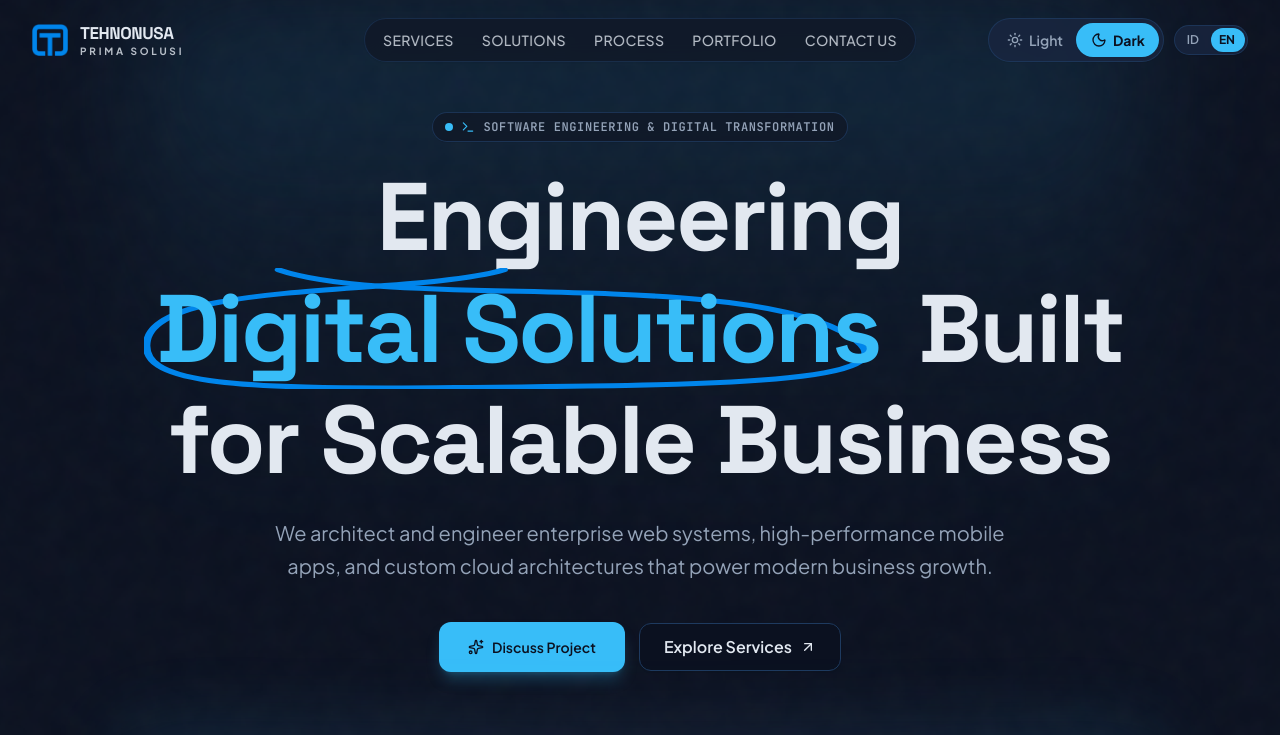
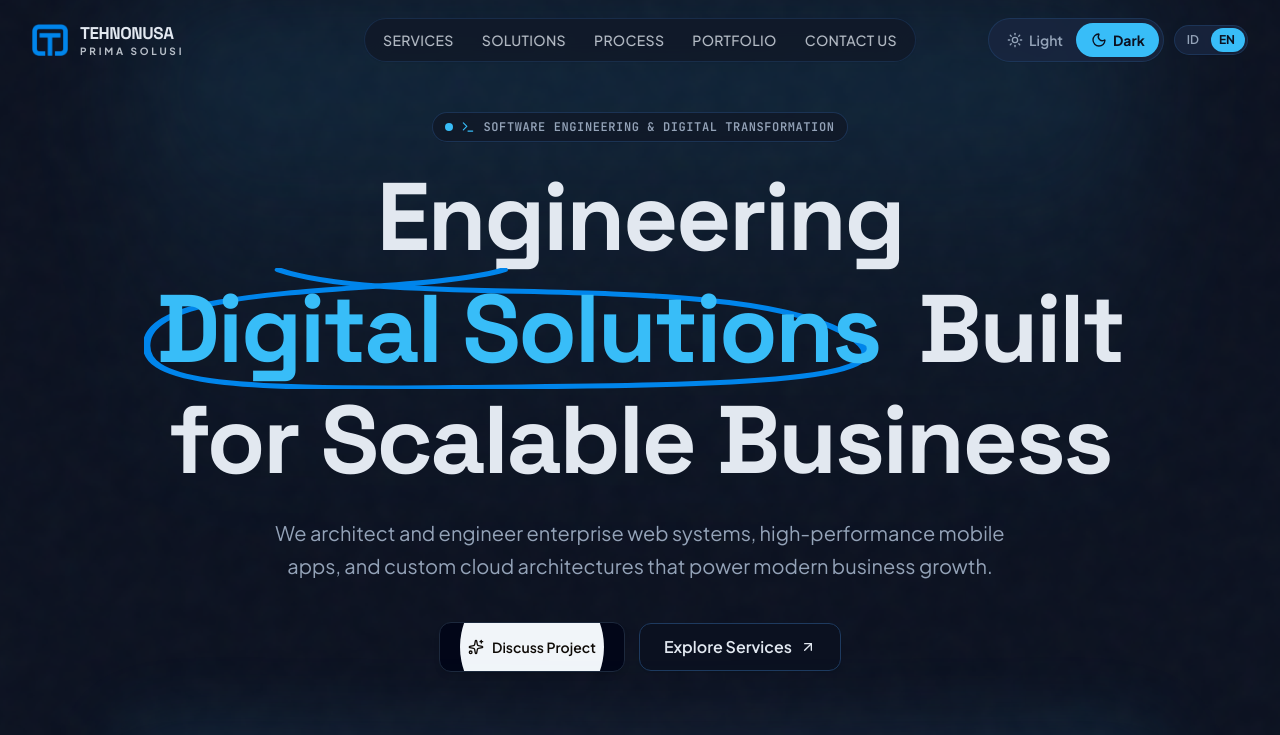
Before and after one commit to TehnonusaPS/tehnonusa-prima-solusi, a Next.js app: page /en in a window 1280 px wide. Shown: the top 735 px of the page. Built offline with nearby package versions, Linux system fonts and the light colour scheme.

Commit message:
feat(hero): replace EncryptButton with Hover.dev SpotlightButton on primary CTA

```diff
--- a/src/components/sections/hero/hero-section.tsx
+++ b/src/components/sections/hero/hero-section.tsx
@@ -16,7 +16,7 @@ import {
 import { Container } from "@/components/ui/container";
 import { Button } from "@/components/ui/button";
 import { CircleHighlight } from "@/components/ui/draw-circle-text";
-import { EncryptButton } from "@/components/ui/creative-buttons";
+import { SpotlightButton } from "@/components/ui/creative-buttons";
 import { FuzzyOverlay } from "@/components/ui/fuzzy-overlay";
 import { cn } from "@/lib/utils";
 
@@ -156,13 +156,14 @@ export function HeroSection({ className }: HeroSectionProps) {
             variants={heroItemVariants}
             className="flex flex-col sm:flex-row items-center gap-3.5 w-full sm:w-auto mb-12 sm:mb-16"
           >
-            {/* Primary Action Button with Cyber Scramble Effect - Hidden on mobile */}
-            <EncryptButton
-              text={tHero("cta_primary")}
-              icon={<Sparkles className="w-4 h-4 text-current shrink-0" />}
-              className="hidden sm:inline-flex items-center justify-center w-full sm:w-auto bg-primary text-primary-foreground hover:bg-primary-dark hover:text-primary-foreground border-transparent shadow-lg shadow-primary/25 font-sans font-semibold normal-case px-7 py-3.5 rounded-(--radius-md)"
+            {/* Primary Action Button with Hover.dev Spotlight Effect - Hidden on mobile */}
+            <SpotlightButton
               onClick={() => scrollToSection("#contact")}
-            />
+              className="hidden sm:inline-flex items-center justify-center w-full sm:w-auto px-7 py-3.5 rounded-(--radius-md) font-sans font-semibold text-sm shadow-md"
+            >
+              <Sparkles className="w-4 h-4 shrink-0" />
+              <span>{tHero("cta_primary")}</span>
+            </SpotlightButton>
 
             {/* Secondary Outline Action Button */}
             <Button
--- a/src/components/ui/creative-buttons.tsx
+++ b/src/components/ui/creative-buttons.tsx
@@ -153,17 +153,17 @@ export const SpotlightButton: React.FC<SpotlightButtonProps> = ({
       whileTap={{ scale: 0.985 }}
       ref={btnRef}
       className={cn(
-        "relative w-full max-w-xs overflow-hidden rounded-(--radius-md) bg-slate-950 px-6 py-3 font-medium text-white shadow-sm border border-slate-800 transition-colors cursor-pointer select-none",
+        "relative overflow-hidden rounded-(--radius-md) bg-slate-950 px-6 py-3.5 font-sans font-semibold text-white shadow-md border border-slate-800 transition-colors cursor-pointer select-none",
         className
       )}
       {...props}
     >
-      <span className="pointer-events-none relative z-10 mix-blend-difference font-semibold">
+      <span className="pointer-events-none relative z-10 mix-blend-difference inline-flex items-center justify-center gap-2">
         {children}
       </span>
       <span
         ref={spanRef}
-        className="pointer-events-none absolute left-1/2 top-1/2 h-36 w-36 -translate-x-1/2 -translate-y-1/2 rounded-full bg-slate-100/90"
+        className="pointer-events-none absolute left-1/2 top-1/2 h-36 w-36 -translate-x-1/2 -translate-y-1/2 rounded-full bg-slate-100"
       />
     </motion.button>
   );
```
